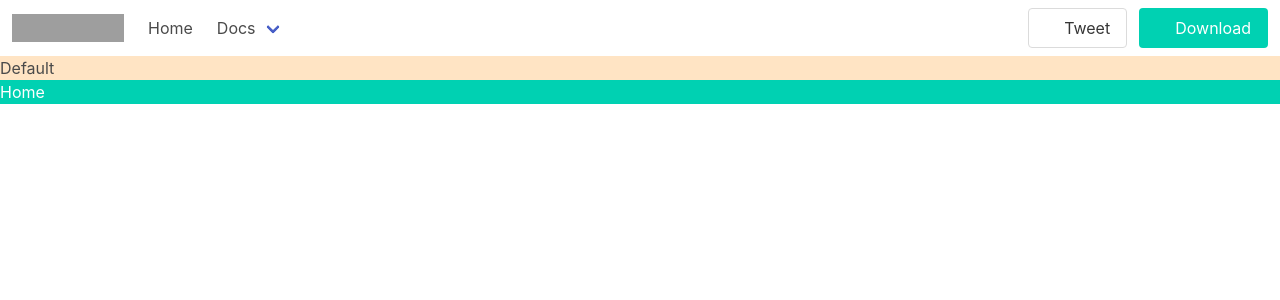
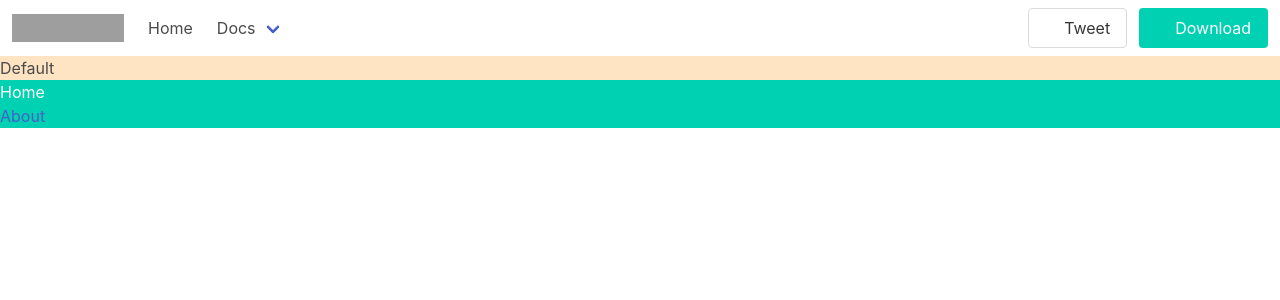
Before and after one commit to mrmohsensami/nuxt-app, a Nuxt app: page / in a window 1280 px wide. Shown: the top 300 px of the page. Built offline with nearby package versions, Linux system fonts and the light colour scheme; grey boxes are pictures that could not be loaded.

Commit message:
inject message to context

```diff
--- a/nuxt.config.js
+++ b/nuxt.config.js
@@ -24,6 +24,7 @@ export default {
 
   // Plugins to run before rendering page: https://go.nuxtjs.dev/config-plugins
   plugins: [
+    '~/plugins/message.js'
   ],
 
   // Auto import components: https://go.nuxtjs.dev/config-components
--- a/pages/about.vue
+++ b/pages/about.vue
@@ -10,6 +10,9 @@
 
 <script>
 export default {
+    asyncData(context) {
+      console.log(context);
+    },
     head: {
         title: 'About Us',
         meta: [
--- a/pages/index.vue
+++ b/pages/index.vue
@@ -1,6 +1,7 @@
 <template>
   <div class="has-background-primary has-text-white">
     <h1>Home</h1>
+    <Nuxt-link :to="{ name: 'about' }">About</Nuxt-link>
   </div>
 </template>
 
--- /dev/null
+++ b/plugins/message.js
@@ -0,0 +1,3 @@
+export default function(context, inject) {
+    inject('message', 'Hello');
+}
```
